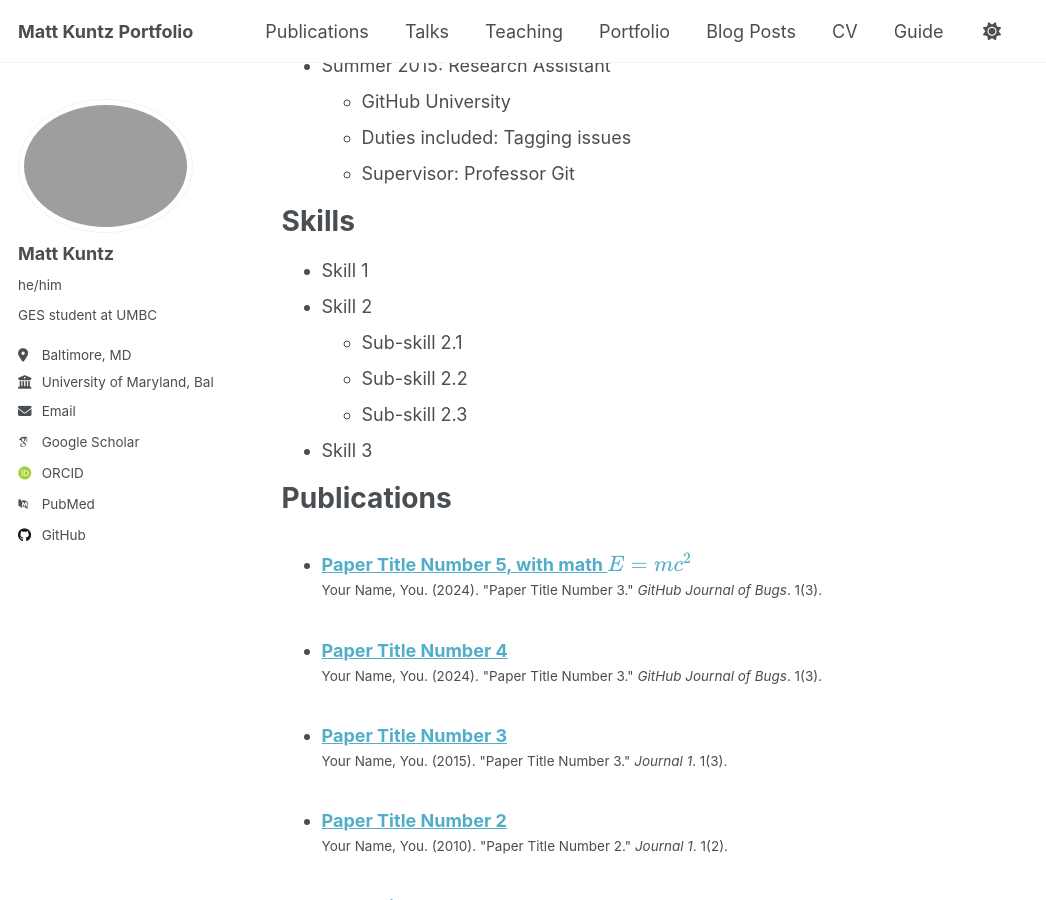
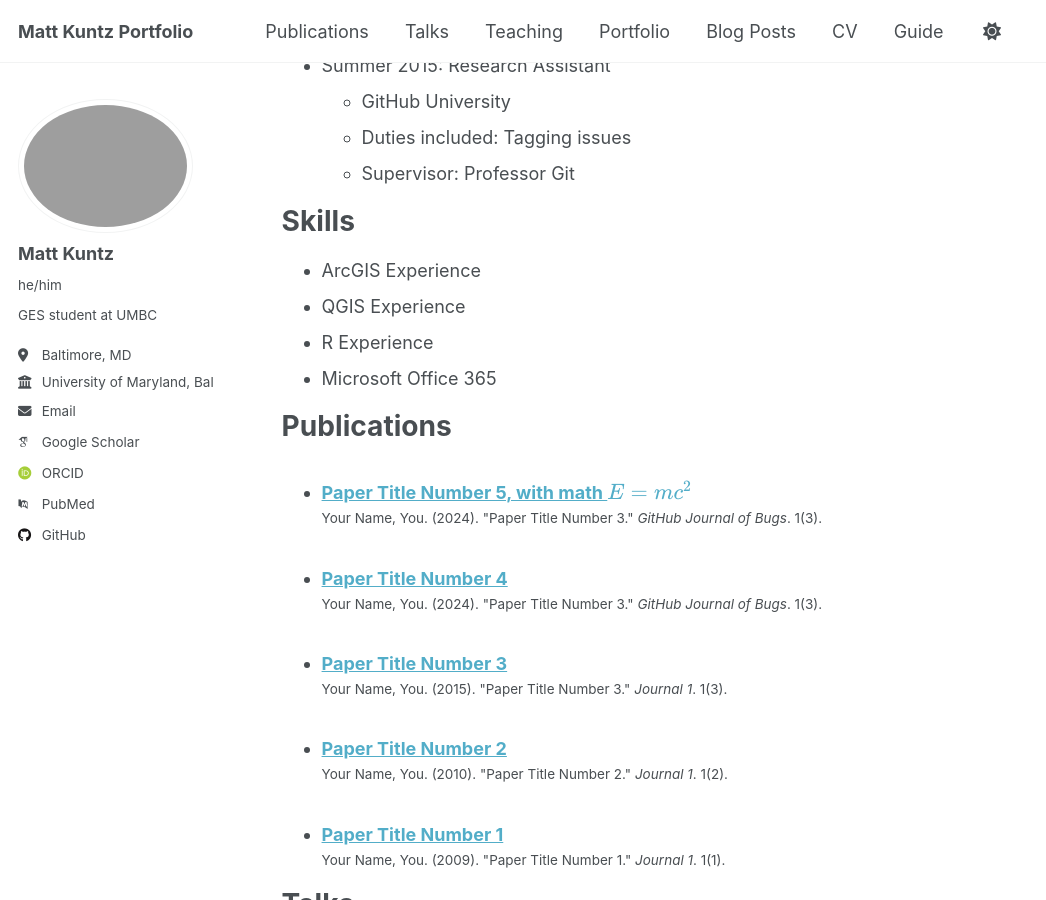
Before and after one commit to MattKuntz5/MattKuntz5.github.io, a Jekyll site: the page built from _pages/cv.md, in a window 1280 px wide and 900 px high, scrolled down 598 px. Shown: the whole window, without its empty margins (0-1046 px from the left). Built offline with Jekyll 4.4.1, drawn with Linux system fonts in a browser that asks for light colours; some web fonts are replaced; a script that is not in the unit is left out.

Commit message:
Update cv.md
Update skills section

```diff
--- a/_pages/cv.md
+++ b/_pages/cv.md
@@ -34,12 +34,10 @@ Work experience
 
 Skills
 ======
-* Skill 1
-* Skill 2
-  * Sub-skill 2.1
-  * Sub-skill 2.2
-  * Sub-skill 2.3
-* Skill 3
+* ArcGIS Experience
+* QGIS Experience
+* R Experience
+* Microsoft Office 365
 
 Publications
 ======
```
